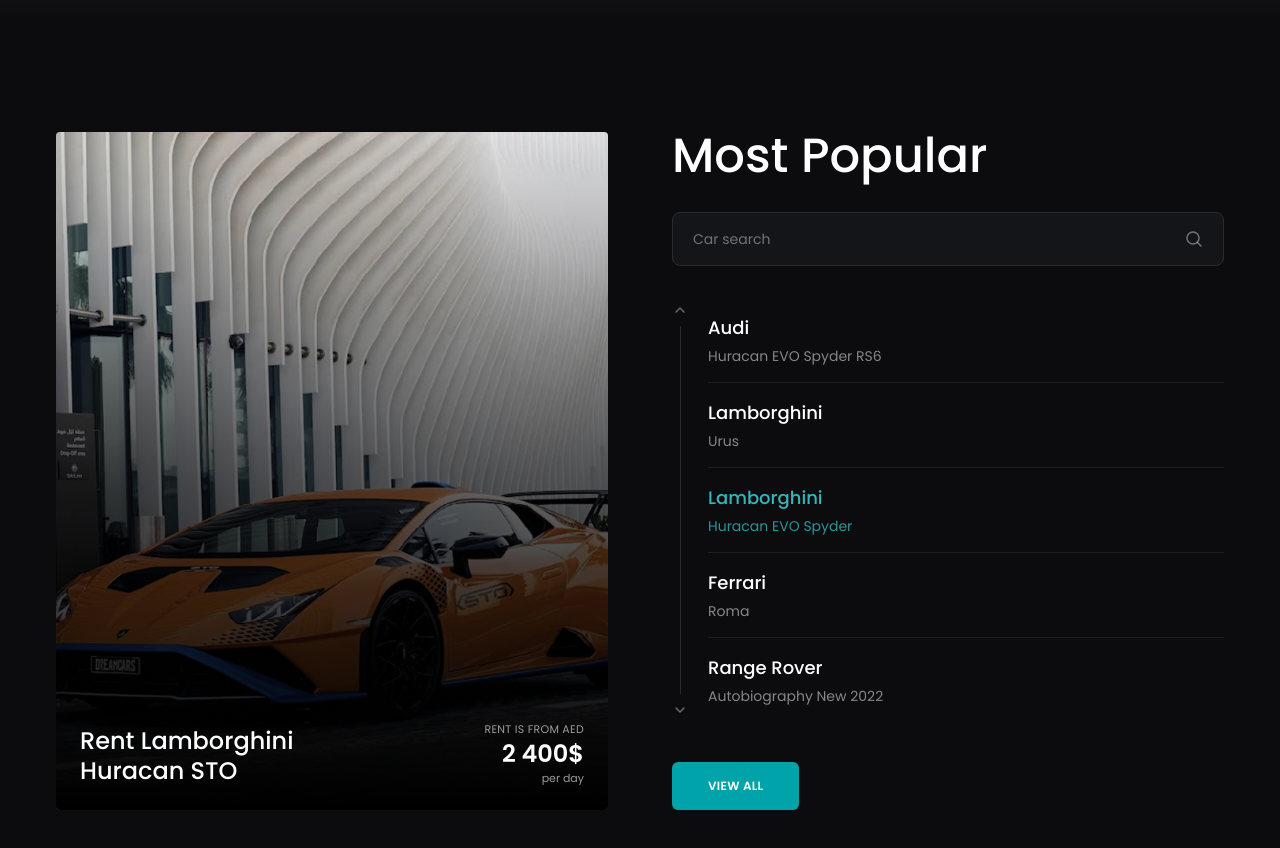
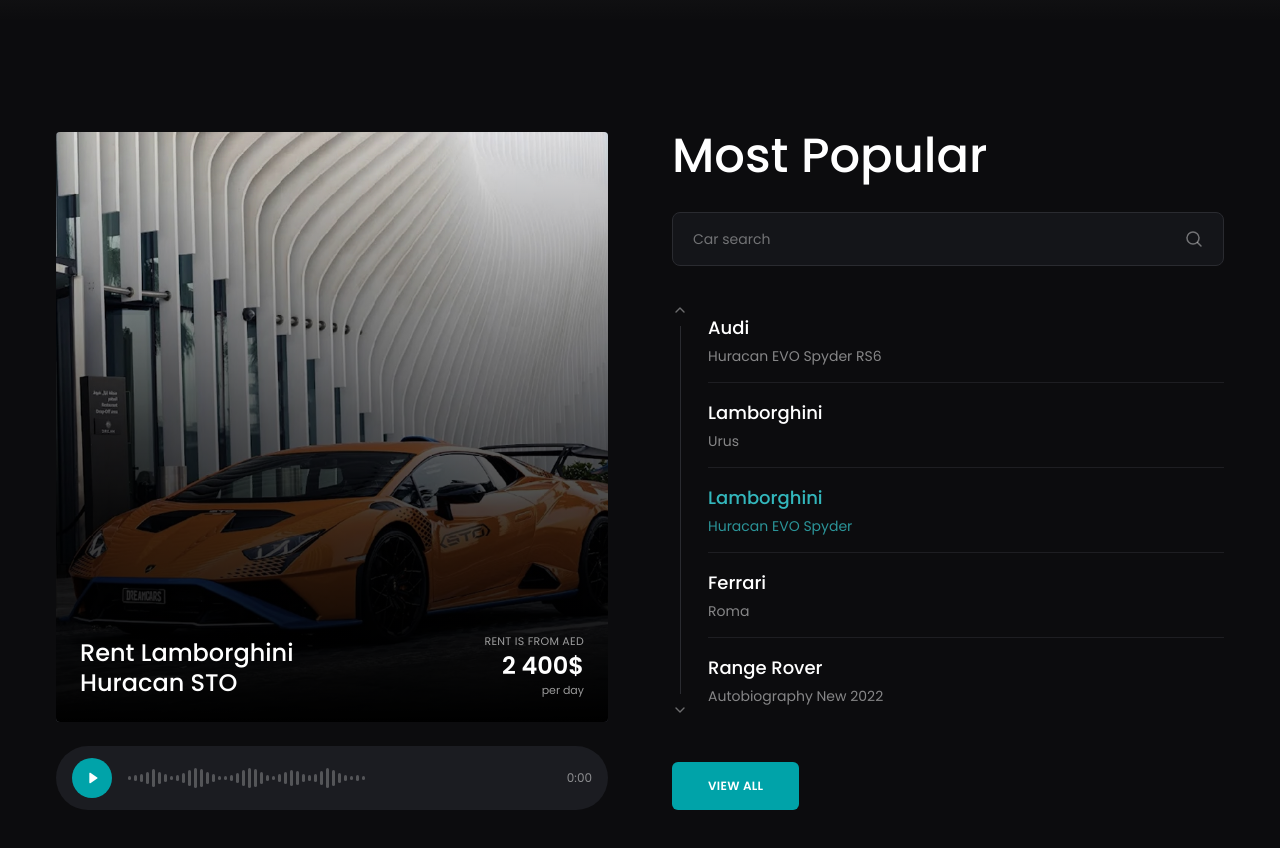
Before and after one commit to ShuxratXoliqnazarov/trinity, a React (Vite) app: page / in a window 1280 px wide. Shown: the part 780-1628 px from the top of the page. Built offline with nearby package versions, Linux system fonts and the light colour scheme; grey boxes are pictures that could not be loaded.

Commit message:
feat: audio player widget under featured card in most popular
Co-Authored-By: Claude Sonnet 5 <noreply@anthropic.com>

```diff
--- a/src/components/sections/popular-section.jsx
+++ b/src/components/sections/popular-section.jsx
@@ -1,4 +1,5 @@
 import { useState } from "react"
+import AudioPlayer from "../ui/audio-player"
 import Button from "../ui/button"
 import { ChevronDown, ChevronUp, SearchIcon } from "../ui/icons"
 
@@ -36,7 +37,8 @@ export default function PopularSection() {
 			className="hidden bg-ink px-6 py-20 lg:block lg:px-14 lg:py-28"
 		>
 			<div className="mx-auto grid max-w-[1400px] gap-10 lg:grid-cols-2 lg:gap-16">
-				<div className="relative min-h-[440px] overflow-hidden rounded-sm bg-ink-card lg:min-h-0">
+				<div className="flex flex-col gap-6">
+					<div className="relative min-h-[440px] flex-1 overflow-hidden rounded-sm bg-ink-card lg:min-h-0">
 						<img
 							src={featured.image}
 							alt={featured.title}
@@ -58,6 +60,9 @@ export default function PopularSection() {
 								<p className="text-[11px] text-white/60">{featured.priceUnit}</p>
 							</div>
 						</div>
+					</div>
+
+					<AudioPlayer src="/audio/story.mp3" />
 				</div>
 
 				<div className="flex flex-col">
--- /dev/null
+++ b/src/components/ui/audio-player.jsx
@@ -0,0 +1,110 @@
+import { useEffect, useRef, useState } from "react"
+
+const bars = [
+	8, 14, 20, 32, 44, 30, 18, 10, 16, 26, 40, 52, 46, 30, 20, 12, 8, 14, 24, 38,
+	50, 44, 28, 16, 10, 18, 30, 42, 34, 22, 14, 20, 34, 48, 40, 26, 16, 10, 14, 8,
+]
+
+function formatTime(sec) {
+	if (!Number.isFinite(sec)) return "0:00"
+	const m = Math.floor(sec / 60)
+	const s = Math.floor(sec % 60)
+	return `${m}:${s.toString().padStart(2, "0")}`
+}
+
+export default function AudioPlayer({ src, label = "Listen to our story", className = "" }) {
+	const audioRef = useRef(null)
+	const [playing, setPlaying] = useState(false)
+	const [progress, setProgress] = useState(0)
+	const [current, setCurrent] = useState(0)
+
+	useEffect(() => {
+		const audio = audioRef.current
+		if (!audio) return
+		function onTime() {
+			setCurrent(audio.currentTime)
+			setProgress(audio.duration ? audio.currentTime / audio.duration : 0)
+		}
+		function onEnd() {
+			setPlaying(false)
+			setProgress(0)
+			setCurrent(0)
+		}
+		audio.addEventListener("timeupdate", onTime)
+		audio.addEventListener("ended", onEnd)
+		return () => {
+			audio.removeEventListener("timeupdate", onTime)
+			audio.removeEventListener("ended", onEnd)
+		}
+	}, [])
+
+	function toggle() {
+		const audio = audioRef.current
+		if (!audio) return
+		if (playing) {
+			audio.pause()
+			setPlaying(false)
+		} else {
+			audio.play().then(
+				() => setPlaying(true),
+				() => setPlaying(false),
+			)
+		}
+	}
+
+	function seek(e) {
+		const audio = audioRef.current
+		if (!audio || !audio.duration) return
+		const rect = e.currentTarget.getBoundingClientRect()
+		const ratio = (e.clientX - rect.left) / rect.width
+		audio.currentTime = ratio * audio.duration
+	}
+
+	const activeBar = Math.round(progress * bars.length)
+
+	return (
+		<div
+			className={`flex items-center gap-4 rounded-full bg-ink-card px-4 py-3 ${className}`}
+		>
+			<audio ref={audioRef} src={src} preload="metadata" />
+			<button
+				type="button"
+				onClick={toggle}
+				aria-label={playing ? "Pause" : "Play"}
+				className="flex h-10 w-10 shrink-0 items-center justify-center rounded-full bg-accent text-white transition-colors hover:bg-accent-bright"
+			>
+				{playing ? (
+					<svg viewBox="0 0 24 24" className="h-4 w-4" fill="currentColor">
+						<rect x="6" y="5" width="4" height="14" rx="1" />
+						<rect x="14" y="5" width="4" height="14" rx="1" />
+					</svg>
+				) : (
+					<svg viewBox="0 0 24 24" className="h-4 w-4" fill="currentColor">
+						<path d="M8 5.14v13.72a1 1 0 0 0 1.54.84l10.29-6.86a1 1 0 0 0 0-1.68L9.54 4.3A1 1 0 0 0 8 5.14Z" />
+					</svg>
+				)}
+			</button>
+
+			<button
+				type="button"
+				onClick={seek}
+				aria-label={label}
+				className="flex h-10 flex-1 items-center gap-[3px]"
+			>
+				{bars.map((h, i) => (
+					<span
+						key={i}
+						className={`w-[3px] rounded-full transition-colors ${
+							i < activeBar ? "bg-accent-bright" : "bg-white/25"
+						}`}
+						style={{ height: `${h}%` }}
+					/>
+				))}
+			</button>
+
+			<span className="shrink-0 text-xs tabular-nums text-white/50">
+				{formatTime(current)}
+			</span>
+		</div>
+	)
+}
```
Lines whose indentation alone changed are shown as unchanged.
